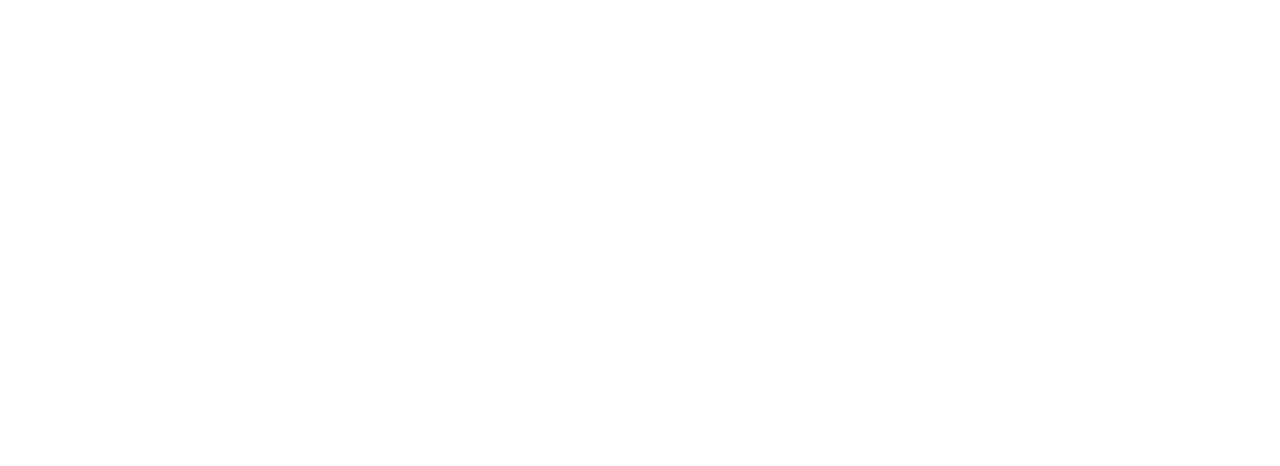
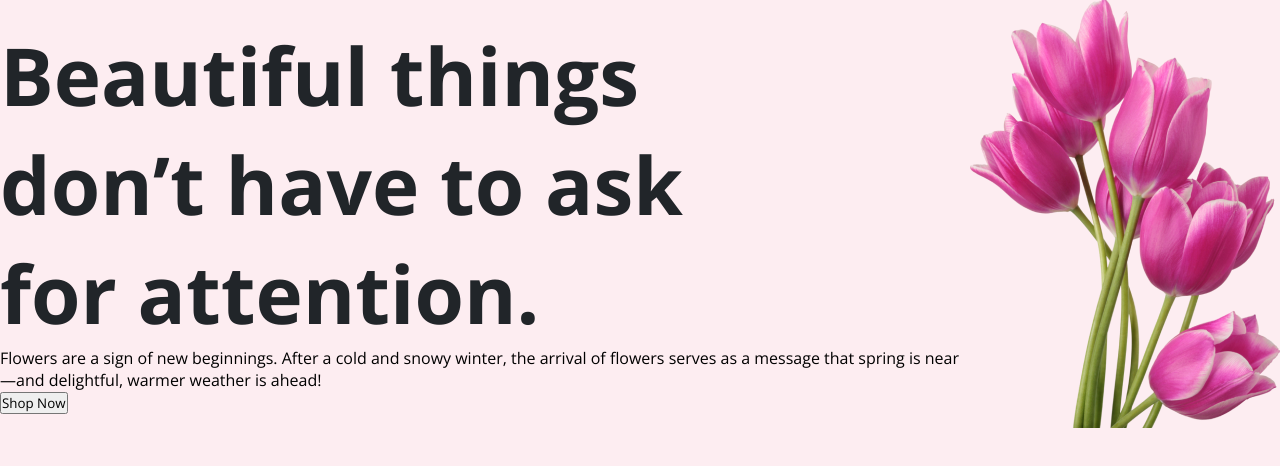
Before and after one commit to designxcel/flower-shop-website, a plain HTML site: page index.html in a window 1280 px wide. Drawn offline with nearby package versions, Linux system fonts and the light colour scheme.

Commit message:
assignment going on

```diff
--- a/index.html
+++ b/index.html
@@ -1,12 +1,38 @@
 <!DOCTYPE html>
 <html lang="en">
+
 <head>
     <meta charset="UTF-8">
     <meta name="viewport" content="width=device-width, initial-scale=1.0">
     <title>FlowerShop</title>
+    <!-- for google fonts -->
+    <link rel="preconnect" href="https://fonts.googleapis.com">
+    <link rel="preconnect" href="https://fonts.gstatic.com" crossorigin>
+    <link
+        href="https://fonts.googleapis.com/css2?family=Comfortaa:wght@700&family=Lato:wght@300;400;700;900&family=Open+Sans:wght@400;500;700;800&display=swap"
+        rel="stylesheet">
+    <!-- for google fonts -->
     <link rel="stylesheet" href="style.css">
 </head>
+
 <body>
+    <header>
+        <div class="head-section">
+            <div class="head-section-left">
+                <h1 class="first-caption">Beautiful things don’t have to ask for attention.</h1>
+                <p class="first-description">Flowers are a sign of new beginnings. After a cold and snowy winter, the
+                    arrival of flowers serves as
+                    a message that spring is near—and delightful, warmer weather is ahead!
+                </p>
+                <button class="btn-primary">Shop Now</button>
+            </div>
+            <div class="head-section-right">
+                <img src="Asset/pngwing 6.png" alt="">
+            </div>
+        </div>
+    </header>
+    <main></main>
+    <footer></footer>
+</body>
 
-</body>
 </html>
--- a/style.css
+++ b/style.css
@@ -0,0 +1,24 @@
+* {
+    margin: 0px;
+    padding: 0px;
+    font-family: 'Comfortaa', cursive;
+    font-family: 'Lato', sans-serif;
+    font-family: 'Open Sans', sans-serif;
+}
+
+header {
+    background-color: rgba(229, 84, 115, 0.10);
+    height: 850px;
+}
+
+.head-section {
+    display: flex;
+    align-items: center;
+    justify-content: center;
+}
+
+.first-caption{
+    font-size: 80px;
+    color: #212529;
+    width: 750px;
+}
```
